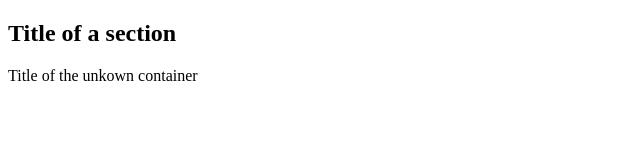
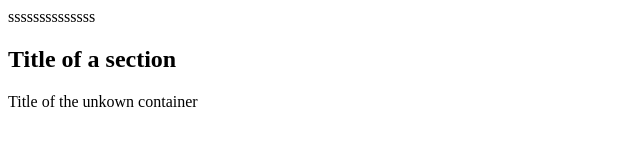
Before and after one commit to LoganKim/kakao_clone, a plain HTML site: page index.html in a window 1280 px wide. Shown: the whole page, without its empty margins (0-640 px from the left). Drawn offline with Linux system fonts and the light colour scheme.

Commit message:
Revert "Update index.html"
This reverts commit 8d4aecd8ea6c87e674500175884012d38f0c43dd.

```diff
--- a/index.html
+++ b/index.html
@@ -9,7 +9,7 @@
 </head>
 
 <body>
-
+    ssssssssssssss
     <section>
         <header id="headerNumberOne" class="defaultHeader">
             <h1>Title of a section</h1>
```
